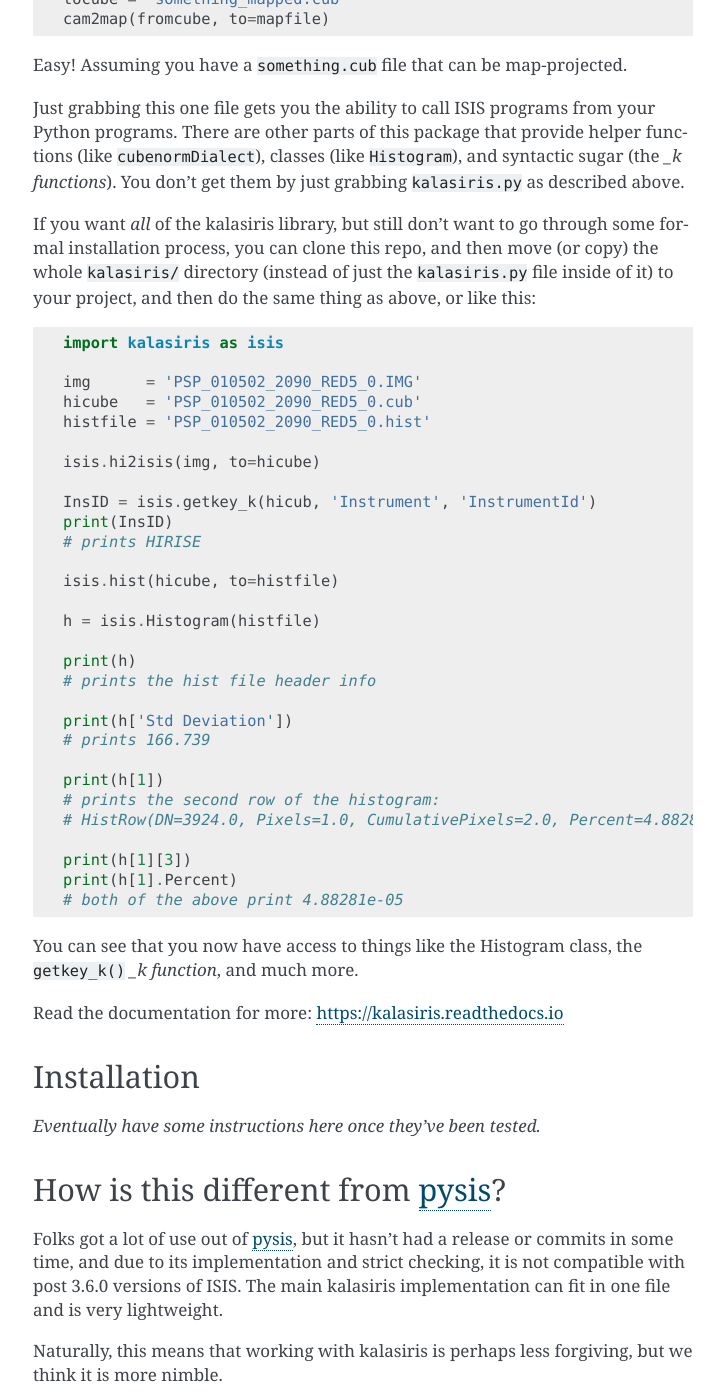
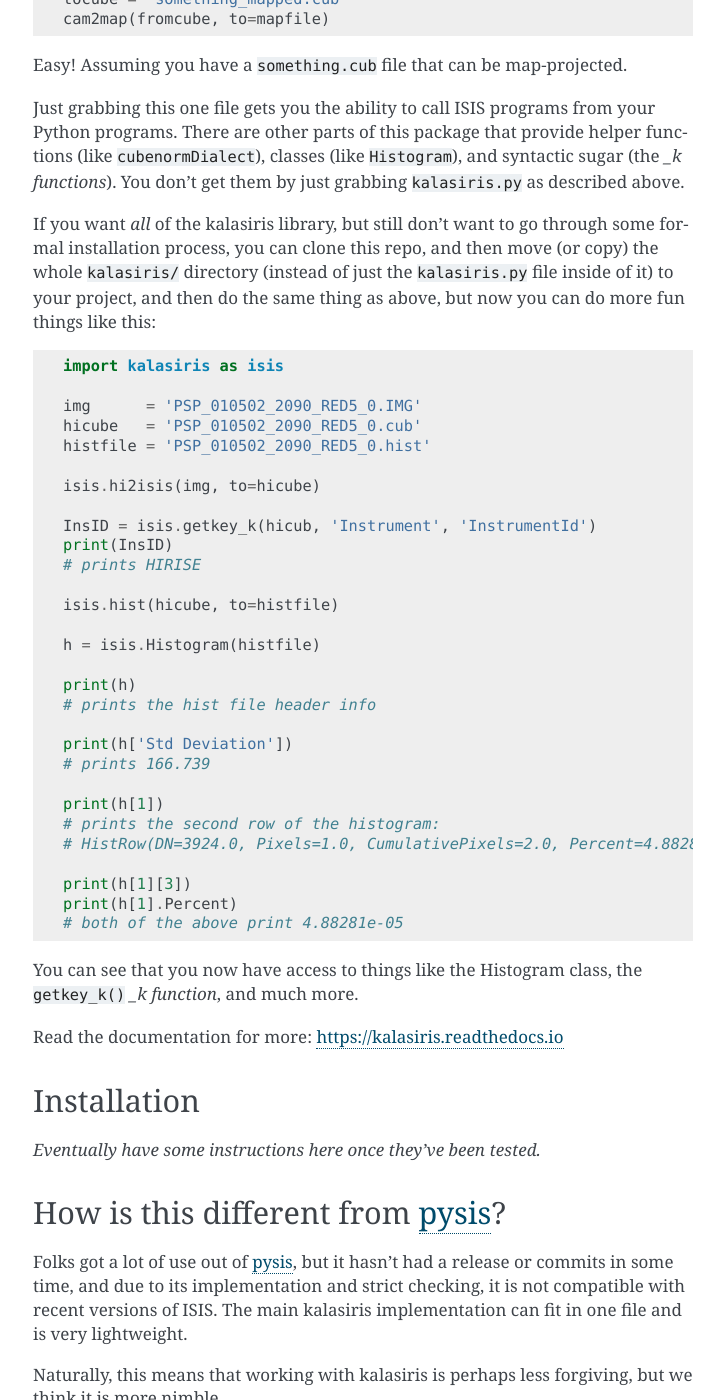
Before and after one commit to rbeyer/kalasiris, a Sphinx documentation site: the page built from docs/readme.rst, in a window 1280 px wide and 1400 px high, scrolled down 1192 px. Shown: the whole window, without its empty margins (387-1111 px from the left). Built offline with Sphinx 7.4.7, drawn with Linux system fonts in a browser that asks for light colours; pages that are not in the unit, such as notebooks, are missing from menus; some of the changed text lies outside the part shown.

Commit message:
Minor documentation changes.

```diff
--- a/README.rst
+++ b/README.rst
@@ -87,7 +87,8 @@ If you want *all* of the kalasiris library, but still don't want to
 go through some formal installation process, you can clone this repo,
 and then move (or copy) the whole ``kalasiris/`` directory (instead
 of just the ``kalasiris.py`` file inside of it) to your project, and
-then do the same thing as above, or like this::
+then do the same thing as above, but now you can do more fun things
+like this::
 
     import kalasiris as isis
 
@@ -137,7 +138,7 @@ How is this different from pysis_?
 
 Folks got a lot of use out of pysis_, but it hasn't had a release
 or commits in some time, and due to its implementation and strict
-checking, it is not compatible with post 3.6.0 versions of ISIS.
+checking, it is not compatible with recent versions of ISIS.
 The main kalasiris implementation can fit in one file and is very
 lightweight.
 
--- a/docs/installation.rst
+++ b/docs/installation.rst
@@ -3,6 +3,10 @@
 ============
 Installation
 ============
+
+WARNING
+-------
+None of this has been tested, or even exercised.
 
 
 Stable release
```
Also changed, not shown: other parts of README.rst (+1 -1 lines).
